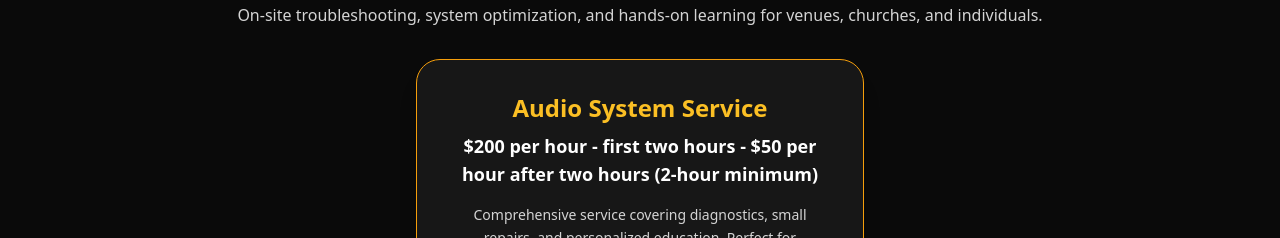
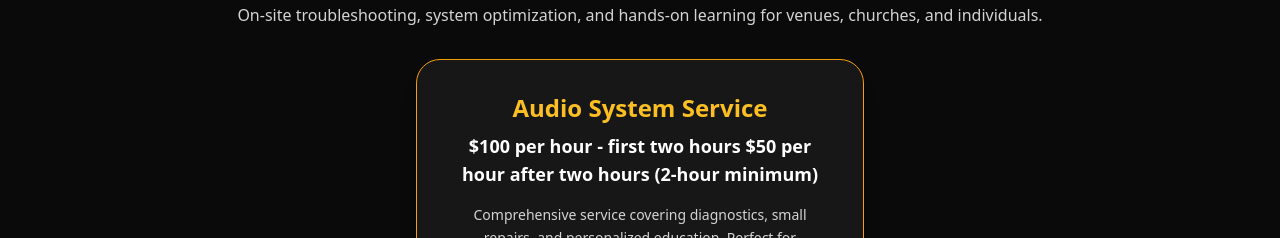
Before and after one commit to dexter806/tascosa.audio, a Next.js app: page / in a window 1280 px wide. Shown: the part 1840-2078 px from the top of the page. Built offline with nearby package versions, Linux system fonts and the light colour scheme.

Commit message:
Update index.js

```diff
--- a/pages/index.js
+++ b/pages/index.js
@@ -242,7 +242,9 @@ export default function Home() {
           <div className="mt-8 flex justify-center">
             <div className="rounded-3xl border border-amber-500 bg-neutral-900 p-8 shadow-xl max-w-md text-center">
               <h3 className="text-2xl font-semibold text-amber-400">Audio System Service</h3>
-              <p className="mt-2 text-lg font-bold text-white">$200 per hour - first two hours - $50 per hour after two hours (2-hour minimum)</p>
+              <p className="mt-2 text-lg font-bold text-white">$100 per hour - first two hours
+            $50 per hour after two hours
+              (2-hour minimum)</p>
               <p className="mt-4 text-neutral-300 text-sm leading-relaxed">
                 Comprehensive service covering diagnostics, small repairs, and personalized education. Perfect for improving
                 your live sound setup or learning best practices for managing your own system.
```
